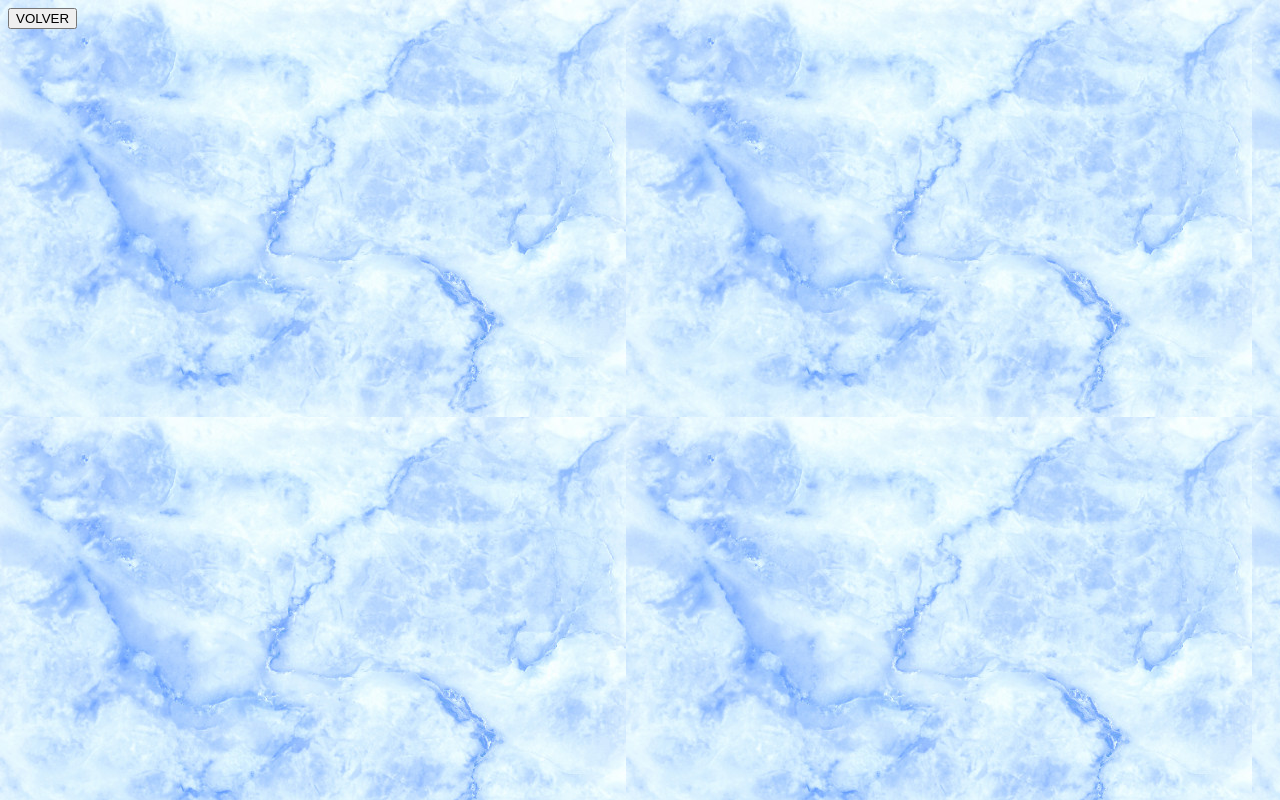
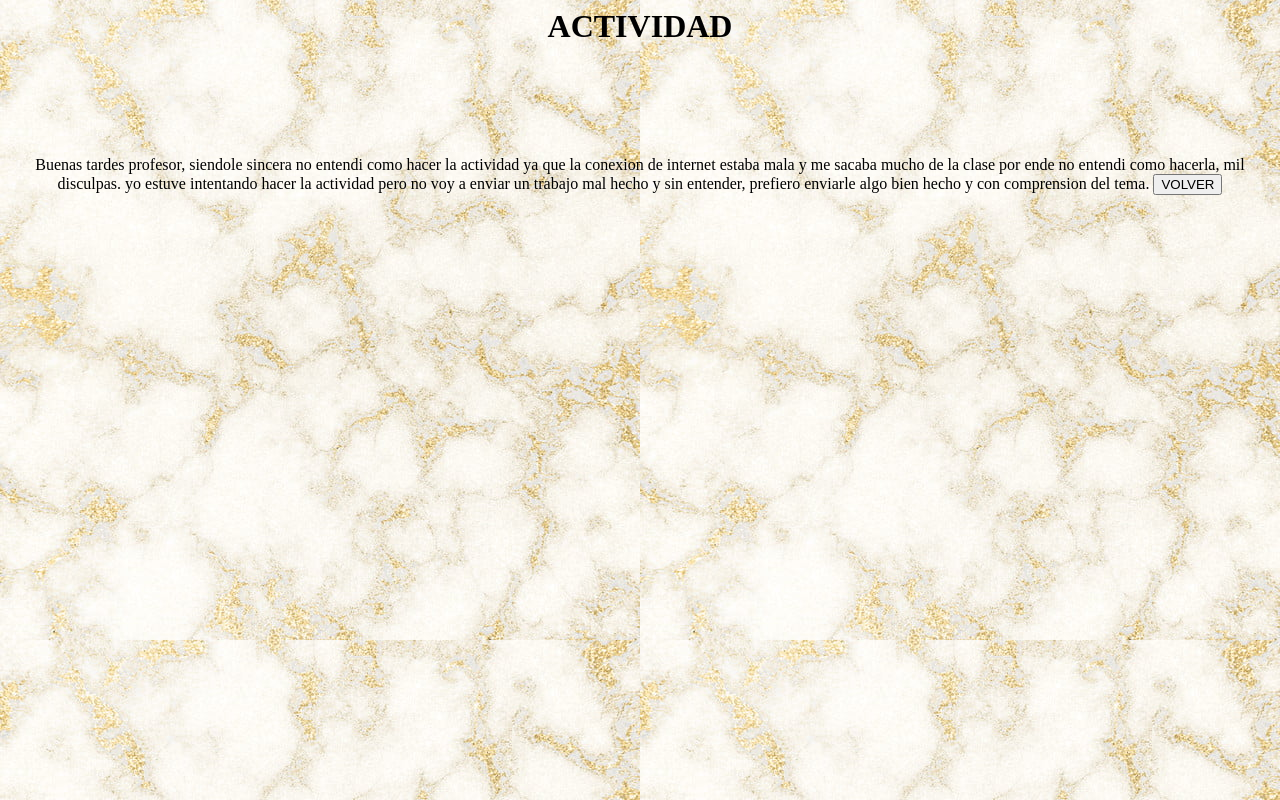
Before and after one commit to VALENTINALOPEZ0506/vlf, a plain HTML site: page tarea 1.html in a window 1280 px wide. Drawn offline with Linux system fonts and the light colour scheme.

Commit message:
Update tarea 1.html

```diff
--- a/tarea 1.html
+++ b/tarea 1.html
@@ -1,9 +1,28 @@
 <html>
+
+<head>
+
+
+<center><h1><titlle>ACTIVIDAD</titlle></h1><br><br><br>
+
+<br><br><titlle>Buenas tardes profesor, siendole sincera no entendi como hacer la actividad
+ya que la conexion de internet estaba mala y me sacaba mucho de la clase por ende
+no entendi como hacerla, mil disculpas. yo estuve intentando hacer la actividad pero no voy
+a enviar un trabajo mal hecho y sin entender, prefiero enviarle algo bien hecho y con comprension
+del tema. </titlle></h1>
+
+
+
+
+
+
+
+
 
 </head>
 
 <body><excel es una snsj>
-<body background="fondo2.jpg">
+<body background="fondo3.jpg">
 
 
 
```
